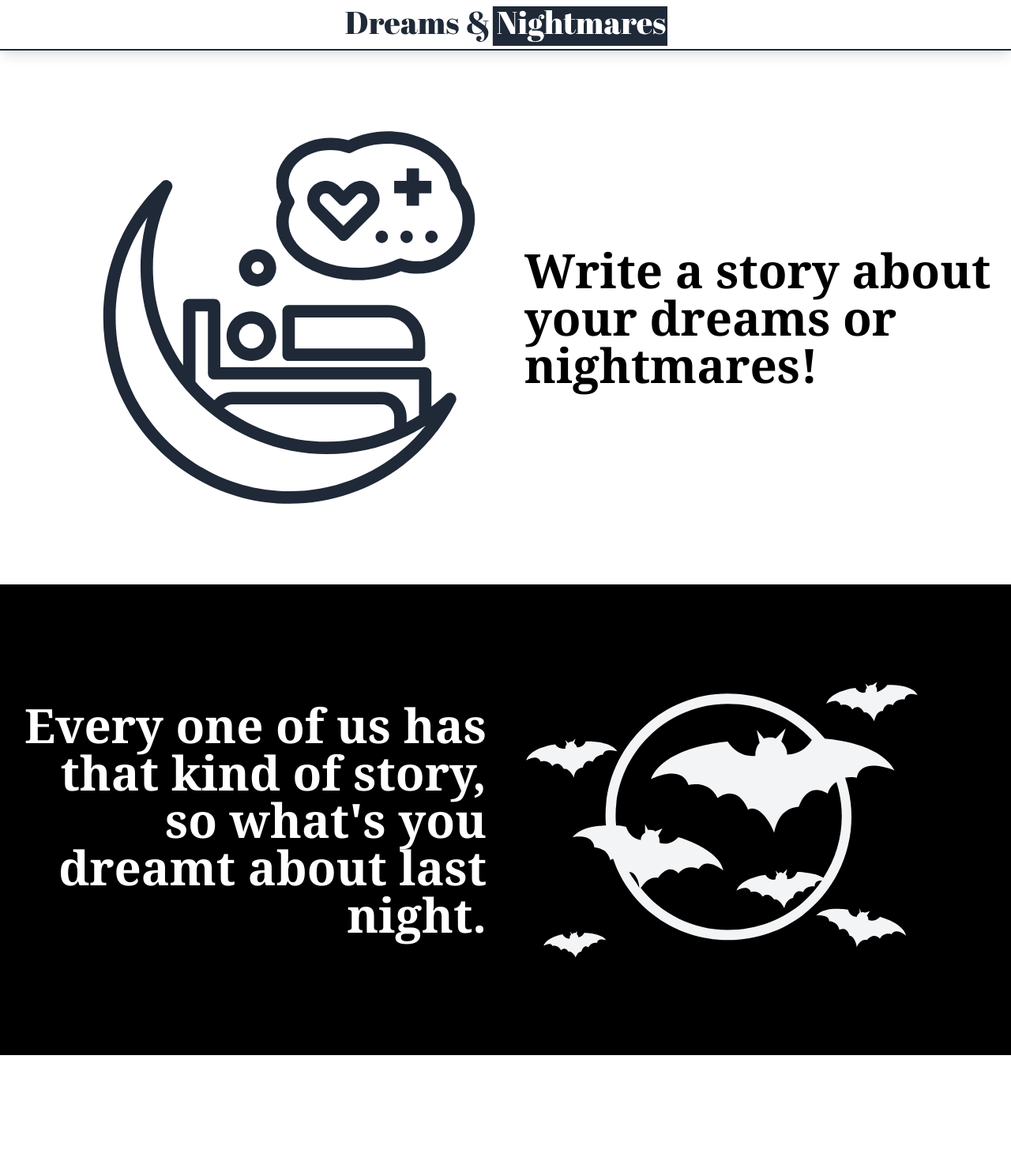
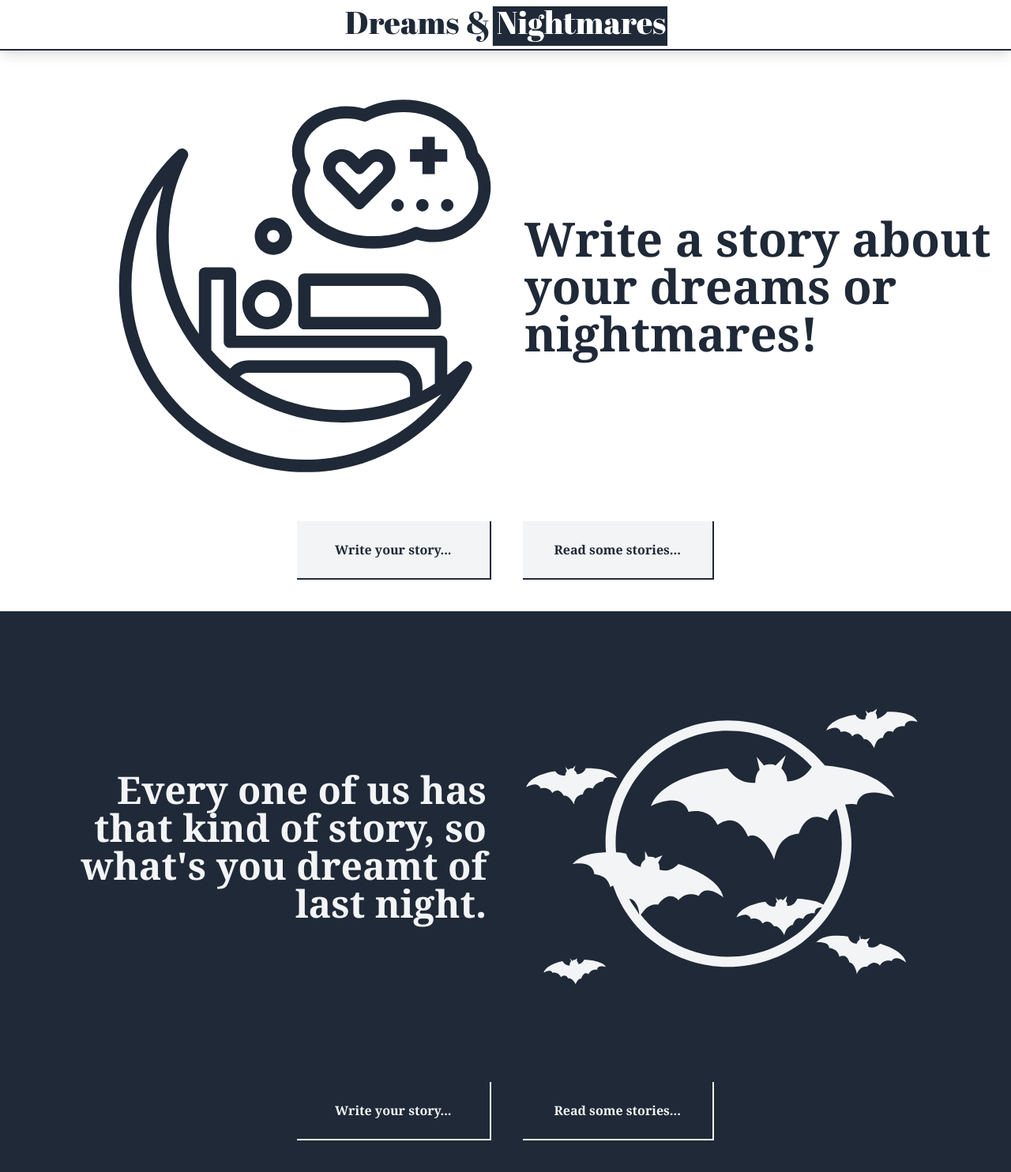
Before and after one commit to osamamhd/dandn, a Django app: page / in a window 1280 px wide. Shown: the whole page at 79% size. Before the commit the page ends 1336 px from the top, so only its background shows below. Run offline with Django 3.2, Linux system fonts and the light colour scheme; style sheets or scripts are compiled from the project's sources.

Commit message:
write your story and read some stories buttons.

```diff
--- a/frontend/templates/index.html
+++ b/frontend/templates/index.html
@@ -2,9 +2,9 @@
 {% load static %}
 {% block content %}
 
-<div class="grid grid-cols-2 py-16 md:py-6">
+<div class="grid grid-cols-2 py-16 md:py-1">
     <div class="col-span-2 md:col-span-1
-                flex md:m-6 justify-center
+                flex md:m-1 justify-center
                 md:justify-end py-10">
                 <img src="{% static 'img/b1-img.svg' %}" alt="">
         <!-- Created by Nithinan Tatah from the Noun Project -->
@@ -13,20 +13,33 @@
         <p class="flex justify-center mx-6
                     text-4xl md:text-6xl font-serif
                      font-black my-auto text-center
-                      md:text-left">
+                      md:text-left text-gray-800">
                       Write a story about your dreams or nightmares!
                     </p>
     </div>
 </div>
 
-<div class="grid grid-cols-2 py-20 md:py-6 bg-black">
-    <div class="col-span-2 md:col-span-1 flex justify-end">
-        <p class="text-white flex justify-center
-                         mx-6 text-4xl md:text-6xl
-                         font-serif font-black my-auto
-                         text-center md:text-right">
-                         Every one of us has that kind of story,
-                         so what's you dreamt about last night.
+<div class="flex justify-center gap-5 md:gap-10 pb-10">
+    <div class="bg-gray-100 px-12 py-6 hover:bg-gray-50
+                border-b-2 border-r-2 border-gray-800
+                hover:shadow-lg ml-6">
+        <a href="#" class="text-gray-800 font-serif font-bold">Write your story...</a>
+    </div>
+    <div class="bg-gray-100 px-10 py-6 hover:bg-gray-50
+                border-b-2 border-r-2 border-gray-800
+                hover:shadow-lg mr-6">
+        <a href="{% url 'story_list' %}" class="text-gray-800 font-serif font-bold">Read some stories...</a>
+    </div>
+</div>
+
+<div class="grid grid-cols-2 py-20 md:py-6 bg-gray-800">
+    <div class="col-span-2 md:col-span-1  flex justify-end">
+        <p class="text-gray-100 mx-6
+                    md:ml-20 text-4xl md:text-5xl
+                    font-serif font-black my-auto
+                    text-center md:text-right">
+                    Every one of us has that kind of story,
+                    so what's you dreamt of last night.
         </p>
     </div>
     <div class="col-span-2 md:col-span-1
@@ -36,4 +49,16 @@
         <!-- Created by ruliani2018 from the Noun Project -->
     </div>
 </div>
+<div class="flex justify-center gap-5 md:gap-10 pb-10 bg-gray-800">
+    <div class="bg-gray-800 px-12 py-6 hover:bg-gray-700
+                border-b-2 border-r-2 border-gray-100
+                hover:shadow-lg ml-6">
+        <a href="#" class="text-gray-100 font-serif font-bold">Write your story...</a>
+    </div>
+    <div class="bg-gray-800 px-10 py-6 hover:bg-gray-700
+                border-b-2 border-r-2 border-gray-100
+                hover:shadow-lg mr-6">
+        <a href="{% url 'story_list' %}" class="text-gray-100 font-serif font-bold">Read some stories...</a>
+    </div>
+</div>
 {% endblock content %}
```
